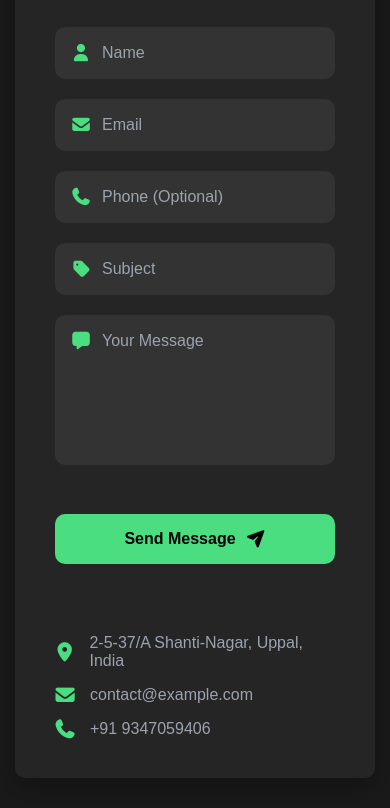
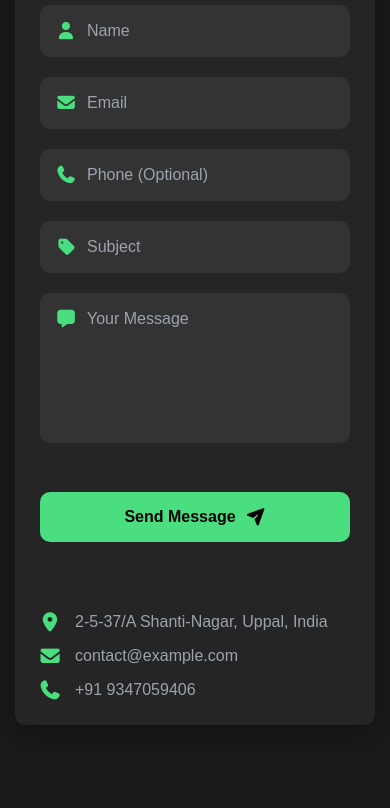
Before and after one commit to SPrashanth25618/Html-css-and-js-projects, a plain HTML site: page Contact_Form/index.html in a window 390 px wide. Shown: the part 141-949 px from the top of the page. After the commit the page ends 896 px from the top, so only its background shows below. Drawn offline with Linux system fonts and the light colour scheme.

Commit message:
Added media queries;

```diff
--- a/Contact_Form/style.css
+++ b/Contact_Form/style.css
@@ -169,3 +169,15 @@ button:active{
 .info-item span{
   color: var(--text-gray);
 }
+
+@media(max-width : 600px){
+  .form-container{
+    padding: 25px;
+  }
+  h1{
+    font-size: 1.8rem;
+  }
+  .input-group{
+    grid-template-columns: 1fr;
+  }
+}
```
